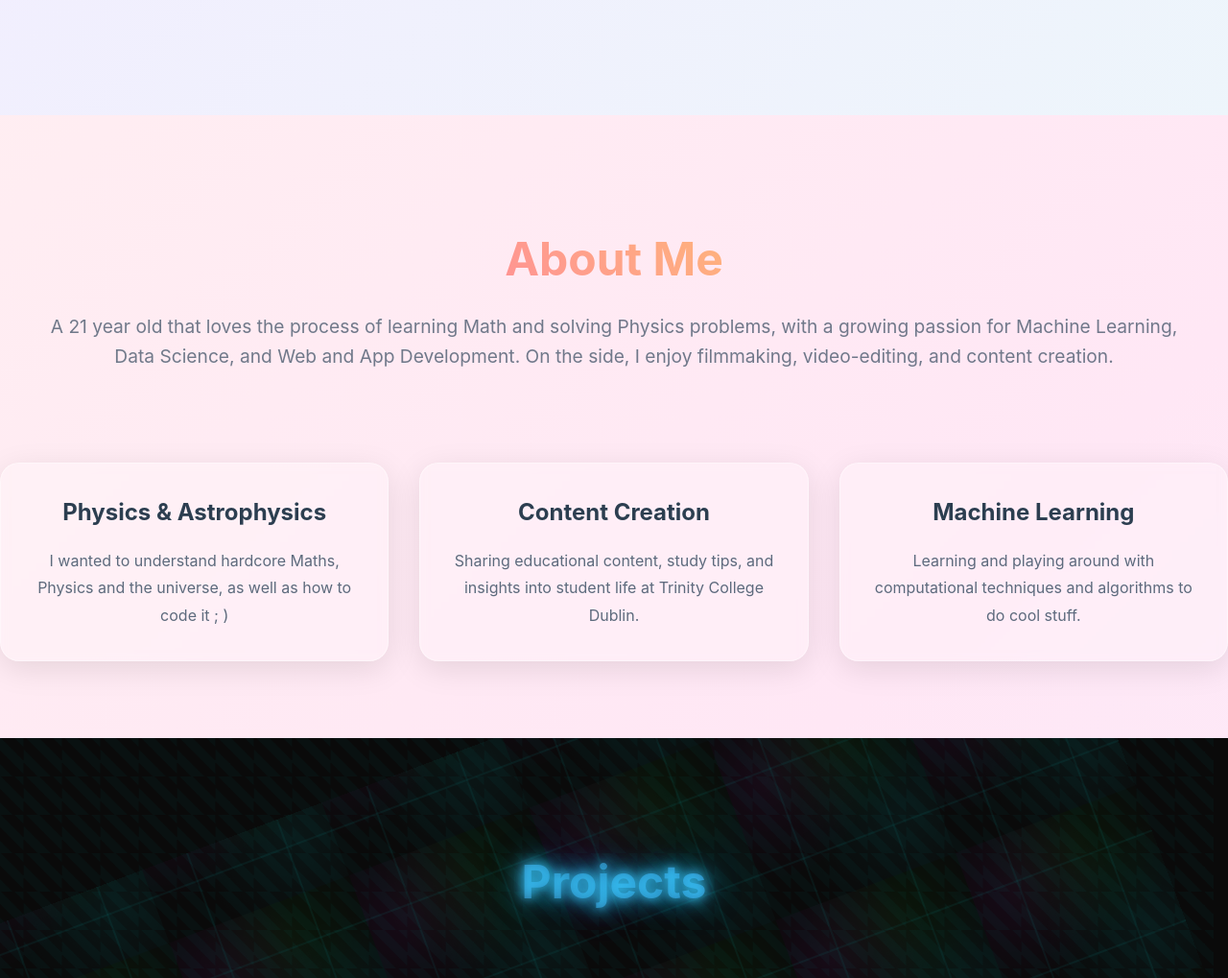
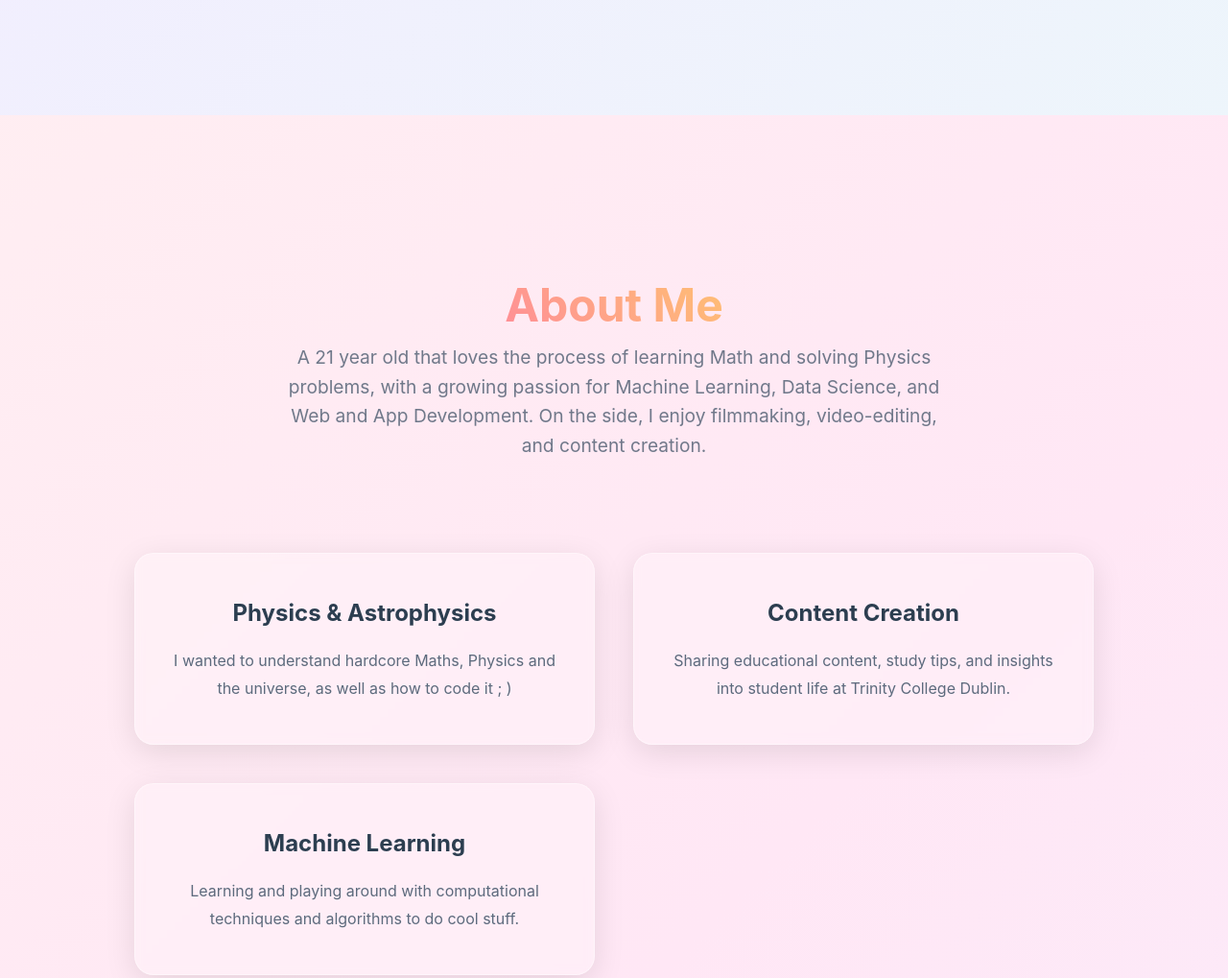
Before and after one commit to mariofabelo/personal-website, a website: page index.html in a window 1280 px wide. Shown: the part 680-1699 px from the top of the page at 96% size. Drawn offline with nearby package versions, Linux system fonts and the light colour scheme.

Commit message:
Fix spacing

```diff
--- a/index.html
+++ b/index.html
@@ -2,7 +2,7 @@
 <html lang="en">
 <head>
     <meta charset="UTF-8">
-    <meta name="viewport" content="width=device-width, initial-scale=1.0">
+    <meta name="viewport" content="width=device-width, initial-scale=1.0, viewport-fit=cover">
     <title>Mario Fabelo Personal Website</title>
     <meta name="description" content="Mario Fabelo's personal website">
     <link rel="icon" type="image/png" href="MF logo.png">
@@ -47,7 +47,7 @@
 
     <!-- About Section -->
     <section id="about" class="about">
-        <div <class="container">
+        <div class="container">
             <div class="section-header">
                 <h2 class="section-title">About Me</h2>
                 <p class="section-subtitle">A 21 year old that loves the process of learning Math and solving Physics problems, with a growing passion for Machine Learning, Data Science, and Web and App Development. On the side, I enjoy filmmaking, video-editing, and content creation.</p>
@@ -236,7 +236,7 @@
                     <div class="cv-section">
                         <h3>📋 Summary</h3>
                         <p class="cv-summary">
-                            Incoming 4th year undergraduate Physics and Astrophysics student interested in Data Science and Machine Learning, as well as Web and App Development. On the summer of 2nd year, on a research internship I used Python to apply computational techniques (light-curve binning and Principal Component Analysis) to JWST exoplanetary data. On the summer of 3rd year, I was part of the Patch 2025 cohort where I explored computer vision models for Pose Estimation (YOLOv11 & Mediapipe) and developed a web-app.
+                            Incoming 4th year undergraduate Physics and Astrophysics student interested in Data Science and Machine Learning, as well as Web and App Development. On the summer of 2nd year, on a research internship I used Python to apply computational techniques (light-curve binning and Principal Component Analysis) to JWST exoplanetary data. On the summer of 3rd year, I was part of the <a href="https://www.joinpatch.org/mario-fabelo-ozcriz" target="_blank" class="cv-link">Patch 2025 cohort</a> where I explored computer vision models for Pose Estimation (YOLOv11 & Mediapipe) and developed a web-app.
                         </p>
                         <p class="cv-summary">
                             Beyond my studies, I completed Stanford Online's Machine Learning Specialization, participated in the ESA Datalabs Ariel Hackathon 2025 and attended the MLAS 2025 Deep Learning course. I have also completed many personal projects like my ongoing <a href="https://github.com/mariofabelo/f1-simulation-ml-project" target="_blank" class="cv-link">Formula 1 race predictions</a>.
@@ -338,7 +338,6 @@
         <div class="container">
             <div class="section-header">
                 <h2 class="section-title">Get In Touch</h2>
-                <p class="section-subtitle">Let's collaborate on physics projects or content creation</p>
             </div>
             <div class="contact-content">
                 <div class="contact-info">
--- a/styles.css
+++ b/styles.css
@@ -23,6 +23,14 @@
 html {
     scroll-behavior: smooth;
     scroll-padding-top: 100px; /* Account for fixed navbar */
+}
+
+/* Safe area support for modern devices */
+@supports (padding: max(0px)) {
+    body {
+        padding-left: env(safe-area-inset-left);
+        padding-right: env(safe-area-inset-right);
+    }
 }
 
 /* Ensure smooth scrolling works on all browsers */
@@ -63,7 +71,7 @@ body {
 .container {
     max-width: 1200px;
     margin: 0 auto;
-    padding: 0 2rem;
+    padding: 0 max(2rem, env(safe-area-inset-left, 2rem)) 0 max(2rem, env(safe-area-inset-right, 2rem));
 }
 
 /* Navigation */
@@ -345,6 +353,9 @@ section {
     z-index: 100;
     padding: 2rem;
     border-radius: 10px;
+    max-width: 800px;
+    margin-left: auto;
+    margin-right: auto;
 }
 
 .section-title {
@@ -365,6 +376,8 @@ section {
     -webkit-text-fill-color: transparent;
     background-clip: text;
     animation: aboutTitleGradient 8s linear infinite;
+    text-align: center;
+    margin: 0 auto;
 }
 
 @keyframes aboutTitleGradient {
@@ -376,12 +389,18 @@ section {
     font-size: 1.2rem;
     opacity: 0.7;
     color: #34495e;
+    text-align: center;
+    max-width: 700px;
+    margin: 0 auto;
+    line-height: 1.6;
 }
 
 /* About Section */
 .about {
     position: relative;
     overflow: visible;
+    padding: 6rem 0;
+    margin: 2rem 0;
     /* Removed background gradient to fix title visibility */
 }
 
@@ -389,14 +408,20 @@ section {
 
 .about-content {
     display: grid;
-    grid-template-columns: repeat(auto-fit, minmax(300px, 1fr));
-    gap: 2rem;
+    grid-template-columns: repeat(auto-fit, minmax(320px, 1fr));
+    gap: 2.5rem;
+    max-width: 1000px;
+    margin: 0 auto;
 }
 
 .about-card {
-    padding: 2rem;
+    padding: 2.5rem;
     text-align: center;
     transition: all 0.3s ease;
+    display: flex;
+    flex-direction: column;
+    justify-content: center;
+    min-height: 200px;
 }
 
 .about-card:hover {
@@ -407,12 +432,22 @@ section {
     font-size: 1.5rem;
     margin-bottom: 1rem;
     color: #2c3e50;
+    text-align: center;
 }
 
 .about-card p {
     opacity: 0.8;
     line-height: 1.8;
     color: #34495e;
+    text-align: center;
+    margin: 0;
+}
+
+.about-card .card-content {
+    display: flex;
+    flex-direction: column;
+    justify-content: center;
+    height: 100%;
 }
 
 /* Portfolio Section */
@@ -1754,7 +1789,7 @@ body.theme-about {
 
 /* Enhanced section header for contact */
 .contact .section-header {
-    margin-bottom: 5rem;
+    margin-bottom: 2rem;
 }
 
 .contact .section-title {
@@ -1924,6 +1959,17 @@ body.theme-about {
 
     .about-content {
         grid-template-columns: 1fr;
+        gap: 2rem;
+        max-width: 100%;
+    }
+
+    .about {
+        padding: 3rem 0;
+    }
+
+    .section-header {
+        padding: 1.5rem;
+        margin-bottom: 3rem;
     }
 
     .portfolio-grid {
@@ -1983,7 +2029,7 @@ body.theme-about {
     }
 
     .container {
-        padding: 0 1rem;
+        padding: 0 max(1rem, env(safe-area-inset-left, 1rem)) 0 max(1rem, env(safe-area-inset-right, 1rem));
     }
 
     .navbar {
```
